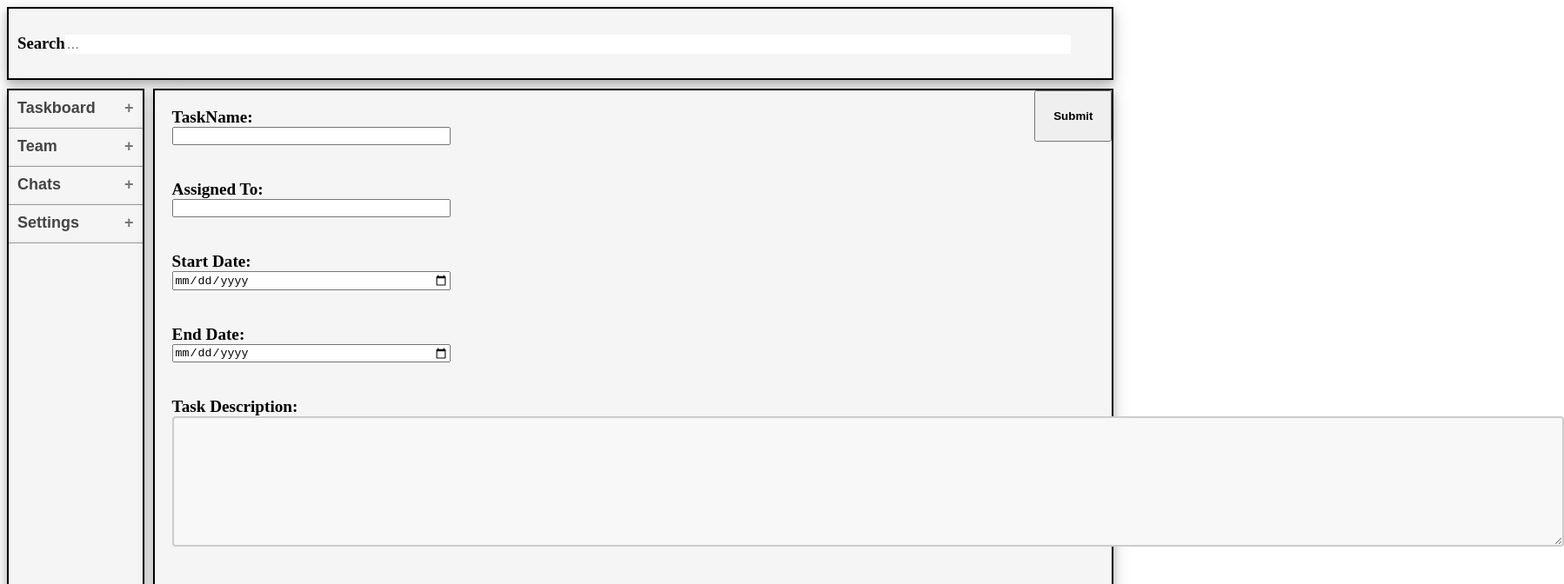
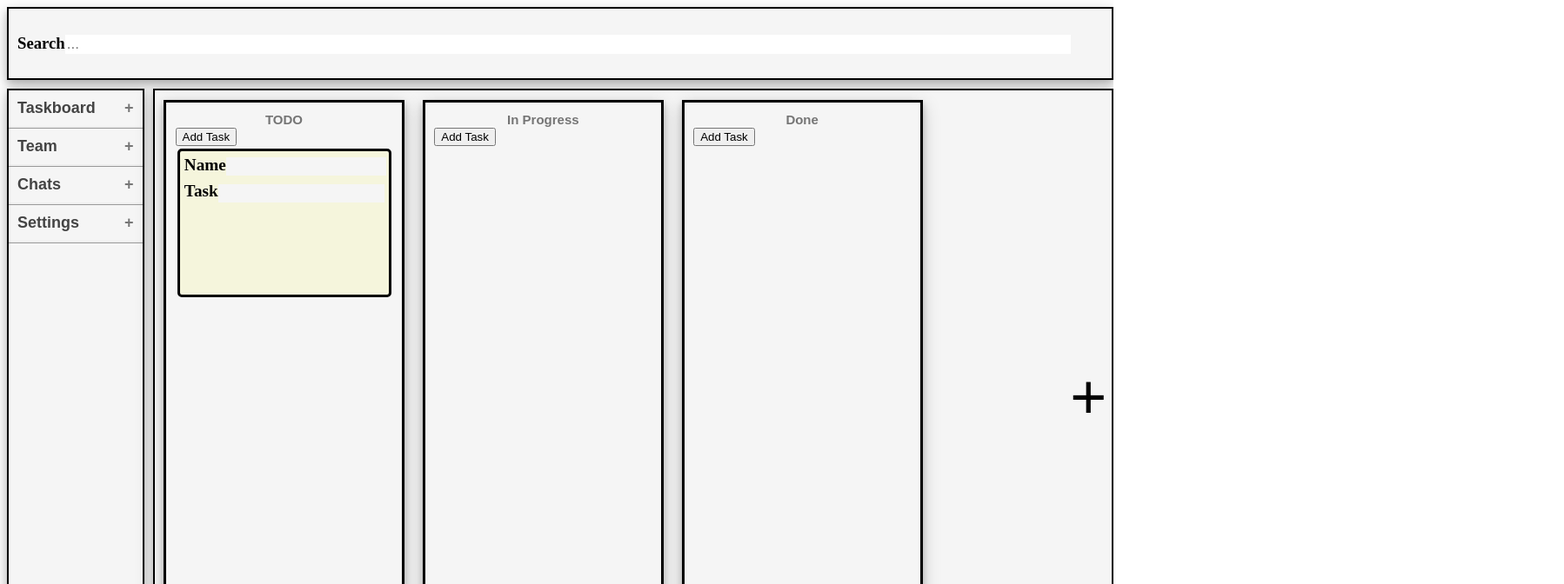
Before and after one commit to DevOP-424/DevOP, a React app: page /#/board in a window 1280 px wide. Shown: the top 672 px of the page at 87% size, 1798 px wide, since content can reach past the window. Built offline with nearby package versions, Linux system fonts and the light colour scheme; no server answers.

Commit message:
Added task button and card

```diff
--- a/client/Components/board/board.js
+++ b/client/Components/board/board.js
@@ -1,6 +1,7 @@
 import React, { useContext, useEffect, useRef } from "react";
 import socketIOClient from "socket.io-client";
 import { SettingsContext } from "../../SettingsContext";
+import Card from "../board/card";
 import Task from "../TaskForm/task";
 import "./board.css";
 
@@ -8,71 +9,99 @@ export default function Board() {
   const [settings, setSettings] = useContext(SettingsContext);
   const socketRef = useRef();
 
-  // useEffect(() => {
-  //   socketRef.current = socketIOClient(
-  //     "http://" + settings.url + ":" + settings.port
-  //   );
+  useEffect(() => {
+    socketRef.current = socketIOClient(
+      "http://" + settings.url + ":" + settings.port
+    );
 
-  //   socketRef.current.emit("task_pull");
+    socketRef.current.emit("task_pull");
 
-  //   socketRef.current.on("task_record", (record) => {
-  //     addTask(record);
-  //   });
+    socketRef.current.on("task_record", (record) => {
+      addTask(record);
+    });
 
-  //   // close connection
-  //   return () => {
-  //     socketRef.current.disconnect();
-  //   };
-  // });
+    // close connection
+    return () => {
+      socketRef.current.disconnect();
+    };
+  });
 
-  // const addColumn = () => {
-  //   if (document.querySelector("#addcol")) {
-  //     document.querySelector("#addcol").addEventListener("click", () => {
-  //       let col = document.createElement("div");
-  //       col.setAttribute("class", "column");
-  //       let txt = document.createElement("input");
-  //       txt.setAttribute("type", "text");
-  //       txt.setAttribute("placeholder", "....");
-  //       col.append(txt);
-  //       document.querySelector(".column-container").append(col);
-  //     });
-  //   }
-  // };
+  const addColumn = () => {
+    if (document.querySelector("#addcol")) {
+      document.querySelector("#addcol").addEventListener("click", () => {
+        let col = document.createElement("div");
+        col.setAttribute("class", "column");
+        let txt = document.createElement("input");
+        txt.setAttribute("type", "text");
+        txt.setAttribute("placeholder", "....");
+        col.append(txt);
+        document.querySelector(".column-container").append(col);
+      });
+    }
+  };
 
-  // const addTask = (record) => {
-  //   let div = document.createElement("div");
+  const addTask = (record) => {
+    let div = document.createElement("div");
 
-  //   div.setAttribute("class", "taskcard");
-  //   div.setAttribute("draggable", "true");
-  //   div.innerHTML =
-  //     "<label className='cardnametitle'>Name " +
-  //     "<input type='text' className='cardfirstlastname' value=" +
-  //     record.task_name +
-  //     "}></input></label><br/><label className='cardtasktitle'onClick={this.if_add_task}>" +
-  //     "Task   <input type='text' className='cardassigntask' value=TASK00000" +
-  //     record.task_id +
-  //     "></input></label>";
+    div.setAttribute("class", "taskcard");
+    div.setAttribute("draggable", "true");
+    div.innerHTML =
+      "<label className='cardnametitle'>Name " +
+      "<input type='text' className='cardfirstlastname' value=" +
+      record.task_name +
+      "}></input></label><br/><label className='cardtasktitle'onClick={this.if_add_task}>" +
+      "Task   <input type='text' className='cardassigntask' value=TASK00000" +
+      record.task_id +
+      "></input></label>";
 
-  //   document.querySelector(".column").append(div);
-  // };
+    document.querySelector(".column").append(div);
+  };
 
   return (
     <>
-      <Task />
-      {/* <div class="column-container">
+      <div class="column-container">
         <div class="column" id="col1">
-          <input type="text" placeholder="TODO"></input>
+          <input type="text" class="tasktitle" placeholder="TODO"></input>
+          <button id="addtask" class="addtask" onClick={addTask}>
+            {" "}
+            Add Task <i class="fa fa-plus"></i>
+          </button>
+          <Card />
+          {/* <div class="taskcard">
+            <input type="text" class="firstlastname" placeholder="Name"></input>
+            <input type="text" class="assigntask" placeholder="Task"></input>
+        </div> */}
         </div>
         <div class="column" id="col2">
-          <input type="text" placeholder="In Progress"></input>
+          <input
+            type="text"
+            class="tasktitle"
+            placeholder="In Progress"
+          ></input>
+          <button id="addtask" class="addtask" onClick={addTask}>
+            Add Task <i class="fa fa-plus"></i>
+          </button>
+          {/*<Card />*/}
+          {/* <div class="taskcard">
+            <input type="text" class="firstlastname" placeholder="Name"></input>
+            <input type="text" class="assigntask" placeholder="Task"></input>
+        </div> */}
         </div>
         <div class="column" id="col3">
-          <input type="text" placeholder="Done"></input>
+          <input type="text" class="tasktitle" placeholder="Done"></input>
+          <button id="addtask" class="addtask" onClick={addTask}>
+            Add Task <i class="fa fa-plus"></i>
+          </button>
+          {/*<Card/>*/}
+          {/* <div class="taskcard">
+            <input type="text" class="firstlastname" placeholder="Name"></input>
+            <input type="text" class="assigntask" placeholder="Task"></input>
+        </div> */}
         </div>
       </div>
       <button id="addcol" onClick={addColumn}>
         <span>&#43;</span>
-      </button> */}
+      </button>
     </>
   );
 }
--- /dev/null
+++ b/client/Components/board/card.css
@@ -0,0 +1,40 @@
+.taskcard {
+  border: solid;
+  width: 235px;
+  min-width: 235px;
+  height: 20vh;
+  padding: 1%;
+  margin: 1%;
+  float: center;
+  background-color: beige;
+  border-radius: 5px;
+  /*draggable css*/
+  cursor: move;
+}
+
+.cardnametitle,
+.cardtasktitle {
+  float: left;
+  display: flex;
+  justify-content: space-between;
+  padding: 1%;
+}
+
+.cardassigntask {
+  float: left;
+  text-align: left;
+  padding: 1%;
+  margin: 1%;
+  width: 187px;
+  min-width: 187px;
+  height: auto;
+}
+
+.cardfirstlastname {
+  float: left;
+  text-align: left;
+  padding: 1%;
+  margin: 1%;
+  width: 180px;
+  min-width: 180px;
+}
--- /dev/null
+++ b/client/Components/board/card.js
@@ -0,0 +1,24 @@
+import React from "react";
+import "./card.css";
+
+// import Card from '@material-ui/core/Card';
+// import CardContent from '@material-ui/core/CardContent';
+
+export default class card extends React.Component {
+  render() {
+    return (
+      <>
+        <div className="taskcard">
+          <label className="cardnametitle">
+            Name <input type="text" className="cardfirstlastname"></input>
+          </label>
+
+          <br />
+          <label className="cardtasktitle">
+            Task <input type="text" className="cardassigntask"></input>
+          </label>
+        </div>
+      </>
+    );
+  }
+}
```
